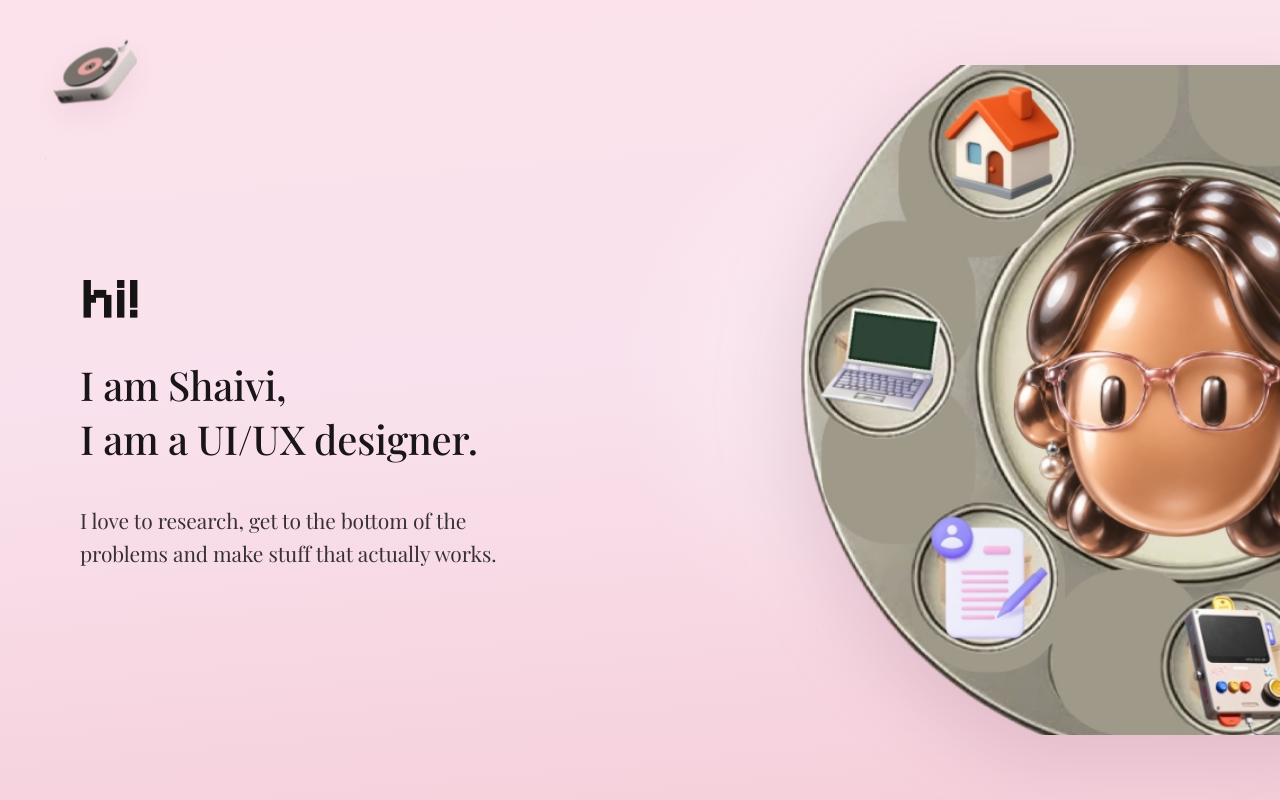
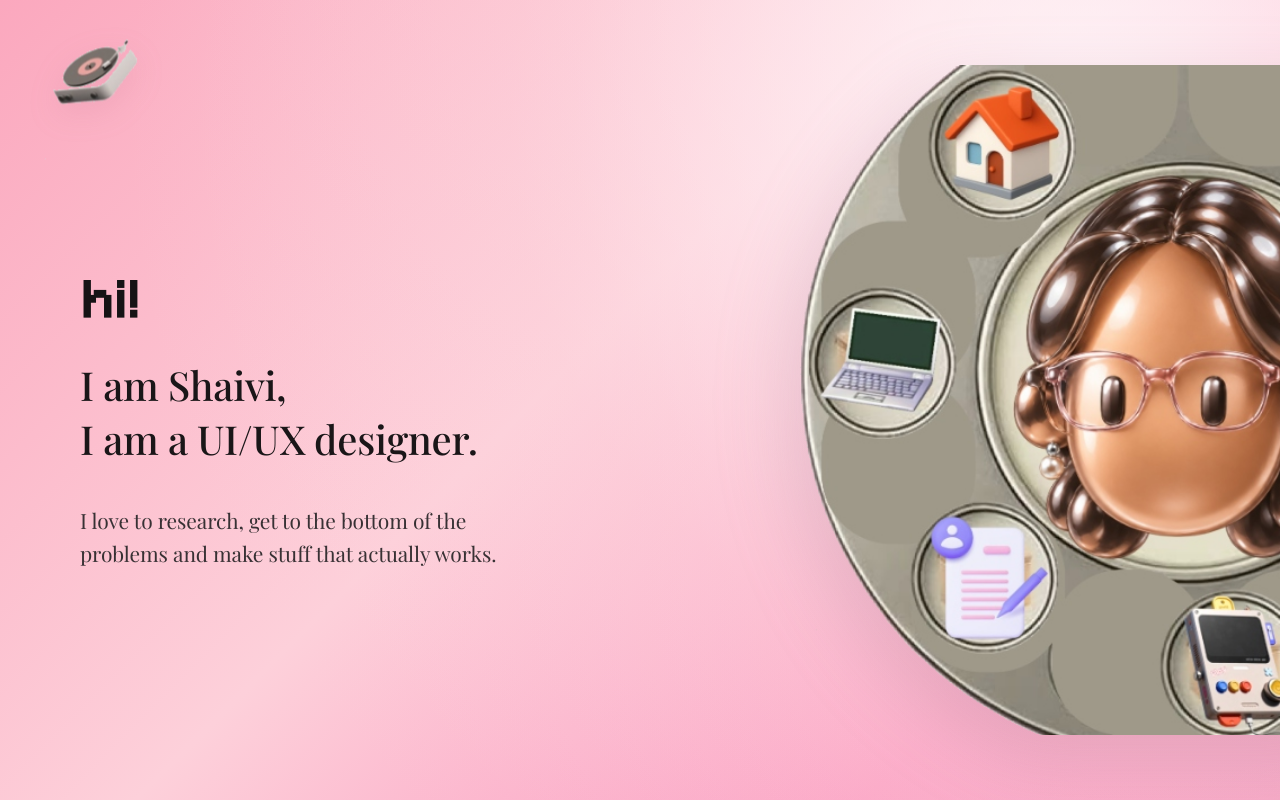
Before and after one commit to vivi0511-ship-it/shaivi-portfolio, a React (Vite) app: page / in a window 1280 px wide. Built offline with nearby package versions, Linux system fonts and the light colour scheme; a web font is replaced by a local one.

Commit message:
Update background gradient and texture to match reference pink image

```diff
--- a/src/components/HomeHero.css
+++ b/src/components/HomeHero.css
@@ -2,7 +2,14 @@
   min-height: 100vh;
   width: 100vw;
   max-width: 100%;
-  background: linear-gradient(175deg, #fce3eb 0%, #f9e2ed 45%, #f5cfda 100%);
+  background-color: #fdd0da;
+  background-image:
+    radial-gradient(circle at 85% 15%, rgba(255, 240, 245, 0.75) 0%, rgba(253, 208, 218, 0.35) 45%, transparent 75%),
+    linear-gradient(135deg, #fba8be 0%, #fdd0da 45%, #fb9ac0 80%, #f398bd 100%),
+    url('/assets/bg_pink.png');
+  background-size: cover;
+  background-position: center;
+  background-repeat: no-repeat;
   position: relative;
   overflow: hidden;
   display: flex;
@@ -19,11 +26,11 @@
 .home-hero-container::before {
   content: '';
   position: absolute;
-  top: 10%;
-  right: 5%;
-  width: 600px;
-  height: 600px;
-  background: radial-gradient(circle, rgba(255, 255, 255, 0.45) 0%, rgba(252, 227, 235, 0) 70%);
+  top: 0;
+  right: 0;
+  width: 100%;
+  height: 100%;
+  background: radial-gradient(circle at 85% 15%, rgba(255, 255, 255, 0.55) 0%, rgba(255, 224, 228, 0.2) 40%, transparent 70%);
   pointer-events: none;
   z-index: 1;
 }
```
Also changed, not shown: public/assets/bg_pink.png (added).
